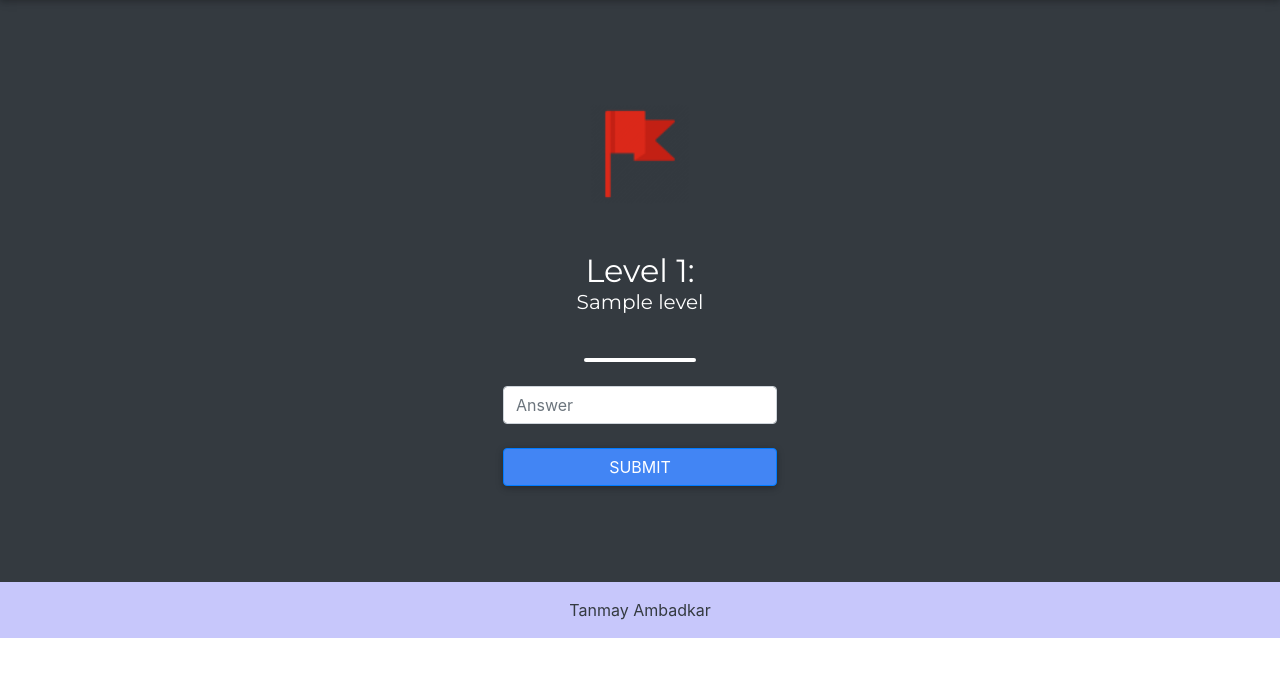
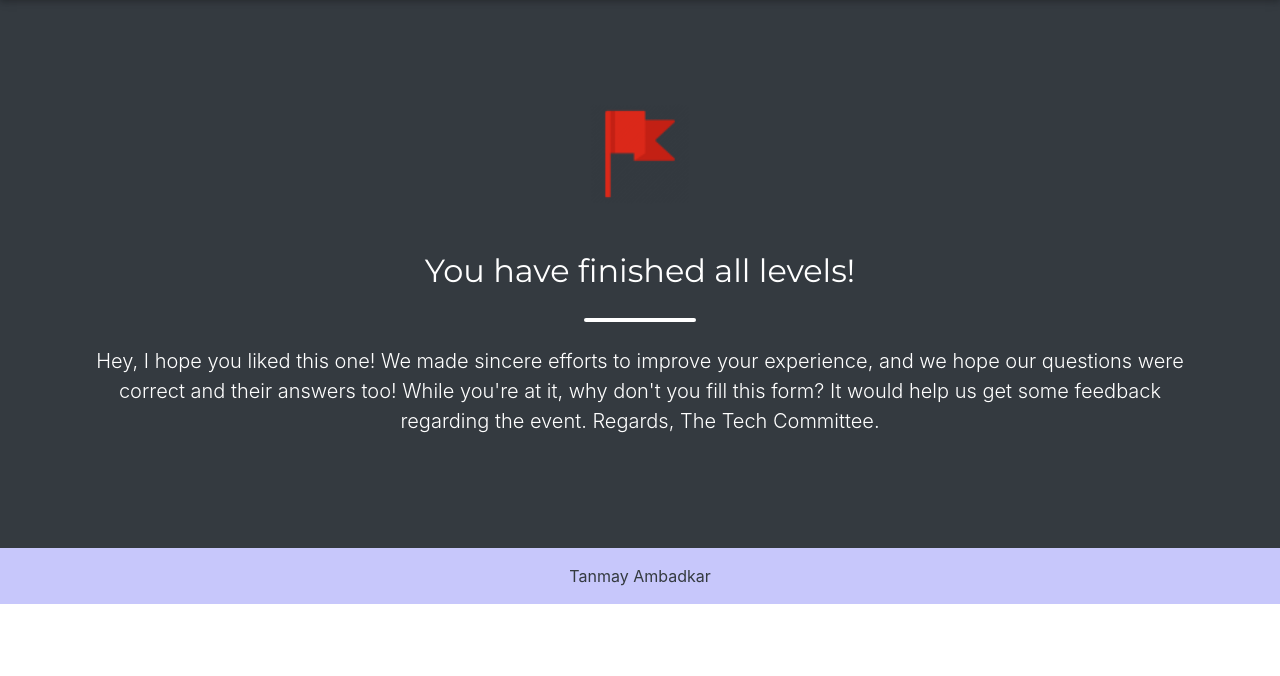
Before and after one commit to iiitv/Hunt, a Django app: page /level in a window 1280 px wide. Shown: the part 58-734 px from the top of the page. Run offline with Django 3.2, Linux system fonts and the light colour scheme; a user stored in the database is signed in; tables that the repository leaves empty hold one stand-in row (values such as "Sample post"); some libraries are stand-ins or nearby versions.

Commit message:
added time

```diff
--- a/api/models.py
+++ b/api/models.py
@@ -24,8 +24,9 @@ class Student(models.Model):
     roll_number = models.IntegerField(unique=True)
     code = models.CharField(max_length=100, null = True, blank=True)
     time_stamp = models.DateTimeField(auto_now_add=True, null=True, blank=True)
-    position=models.IntegerField(null=True, blank=True)
+    position=models.IntegerField(null=True, blank=True, default=-1)
     score = models.IntegerField(default=0)
     current_level = models.ForeignKey(Level, on_delete=models.CASCADE)
+    finish = models.IntegerField(default=0)
     def __str__(self):
         return f"{self.user.username} {self.roll_number} {self.score}"
--- a/api/templates/api/leaderboard.html
+++ b/api/templates/api/leaderboard.html
@@ -14,16 +14,18 @@
                 <tr>
                   <th scope="col">Position</th>
                   <th scope="col">Username</th>
-                  <th scope="col">Level</th>
+                  <th scope="col">Score</th>
                 </tr>
               </thead>
               <tbody>
                   {% for student in students %}
+                  {% if student.position != -1 %}
                   <tr>
                     <th scope="row">{{student.position}}</th>
                     <td>{{student.user.username}}</td>
-                    <td>{{student.current_level.level_number}}</td>
+                    <td>{{student.score}}</td>
                   </tr>
+                  {% endif %}
                   {% endfor %}
               </tbody>
             </table>
--- a/api/templates/api/level.html
+++ b/api/templates/api/level.html
@@ -5,6 +5,7 @@
 <header class="masthead bg-dark text-white text-center">
     <div class="container d-flex align-items-center flex-column">
         <img class="masthead-avatar mb-5" src={% static "images/logo.png" %} alt="logo" style="width: 100px; height:auto">
+        {% if student.finish == 0 %}
             <h2 class="display-7">Level {{level.level_number}}:
             {% if level.question %}
                 <p class = 'lead'>{{level.question}}</p>
@@ -25,6 +26,18 @@
               <!-- Submit button -->
               <button type="submit" class="btn btn-primary btn-block">Submit</button>
             </form>
+        {% else %}
+        <h2 class="display-7">You have finished all levels!
+        </h2>
+        <div class="divider-custom divider-light">
+            <div class="divider-custom-line"></div>
+        </div>
+        <p class="lead">
+            Hey, I hope you liked this one! We made sincere efforts to improve your experience, and we hope our questions
+            were correct and their answers too! While you're at it, why don't you fill this form? It would help us get some feedback regarding
+            the event. Regards, The Tech Committee.
+        </p>
+        {% endif %}
 
     </div>
 </header>
--- a/api/views.py
+++ b/api/views.py
@@ -8,6 +8,8 @@ from django.http import HttpResponseRedirect
 from rest_framework.views import APIView
 from django.http import JsonResponse
 import json
+from datetime import datetime
+import pytz
 
 # Create your views here.
 
@@ -25,6 +27,7 @@ class LevelView(LoginRequiredMixin, TemplateView):
         student = Student.objects.get(user=self.request.user)
         level = student.current_level
         context['level'] = level
+        context['student'] = student
 
         return context
 
@@ -33,8 +36,13 @@ class LevelView(LoginRequiredMixin, TemplateView):
         student = Student.objects.get(user=request.user)
         level = student.current_level
         if request.POST['answer'] == level.answer:
-            student.score+=level.score
-            student.current_level = Level.objects.get(level_number = level.level_number+1)
+            if(datetime.now()<datetime(2021, 2, 8, 10, 20, 0, 0)):
+                student.score+=level.score
+                student.time_stamp = datetime.now()
+            try:
+                student.current_level = Level.objects.get(level_number = level.level_number+1)
+            except Level.DoesNotExist:
+                student.finish=1
             print(student.current_level)
             print(student.score)
             student.save()
@@ -48,7 +56,7 @@ class LeaderboardView(TemplateView):
     def get_context_data(self, **kwargs):
 
         context = super(LeaderboardView, self).get_context_data(**kwargs)
-        students = list(Student.objects.all().order_by('-score'))
+        students = list(Student.objects.all().order_by('-score', 'time_stamp'))
         for i in range(len(students)):
             students[i].position=i+1
 
@@ -85,7 +93,7 @@ class RegistrationAPI(APIView):
 
         user = User.objects.create_user(username=username, first_name=first_name, last_name=last_name, email=email, password=password)
         user.save()
-        student = Student(user=user, roll_number=rollno, code=code, current_level=Level.objects.get(level_number=1))
+        student = Student(user=user, roll_number=rollno, code=otpcode, current_level=Level.objects.get(level_number=1))
         student.save()
         return JsonResponse(status=200, data={"message":"successfull"})
 
```
Also changed, not shown: api/migrations/0006_student_finish.py (added), api/migrations/0007_auto_20210208_0943.py (added), api/migrations/0008_auto_20210208_0945.py (added). Lines whose indentation alone changed are shown as unchanged.
